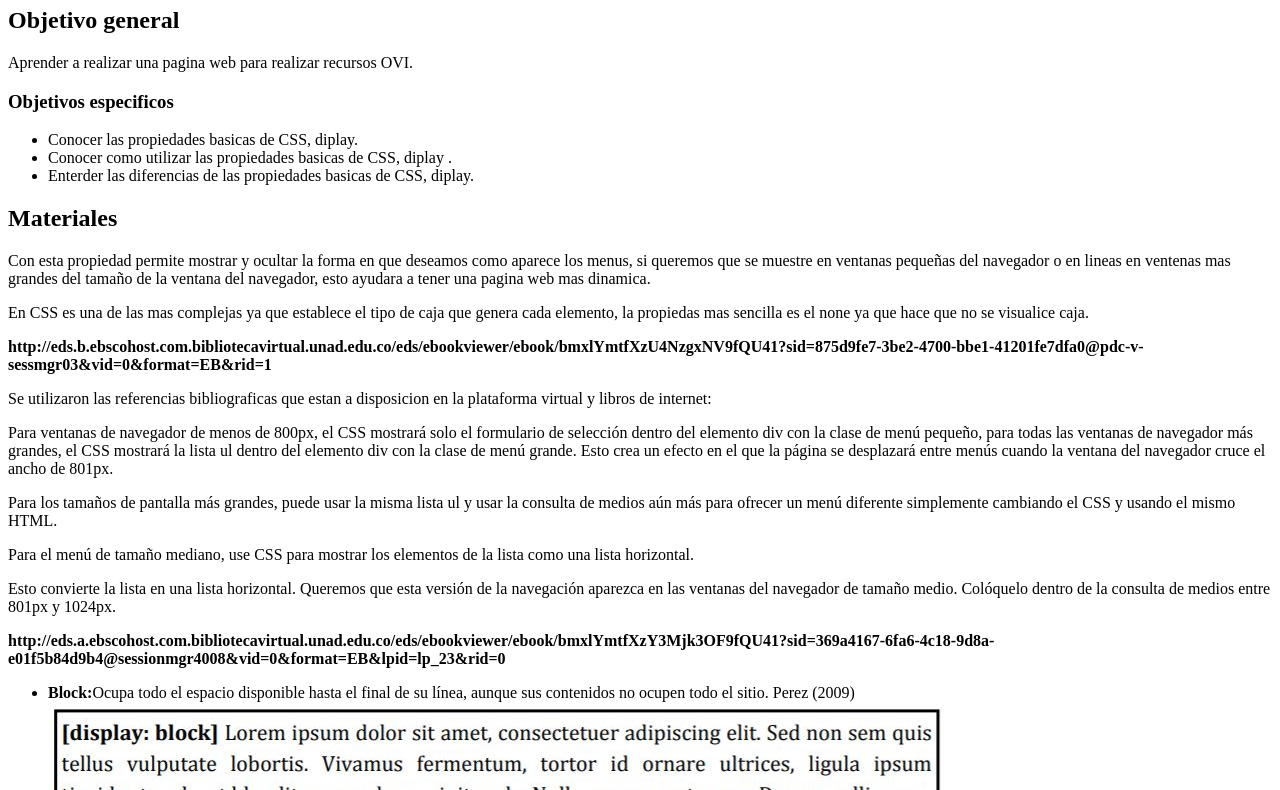
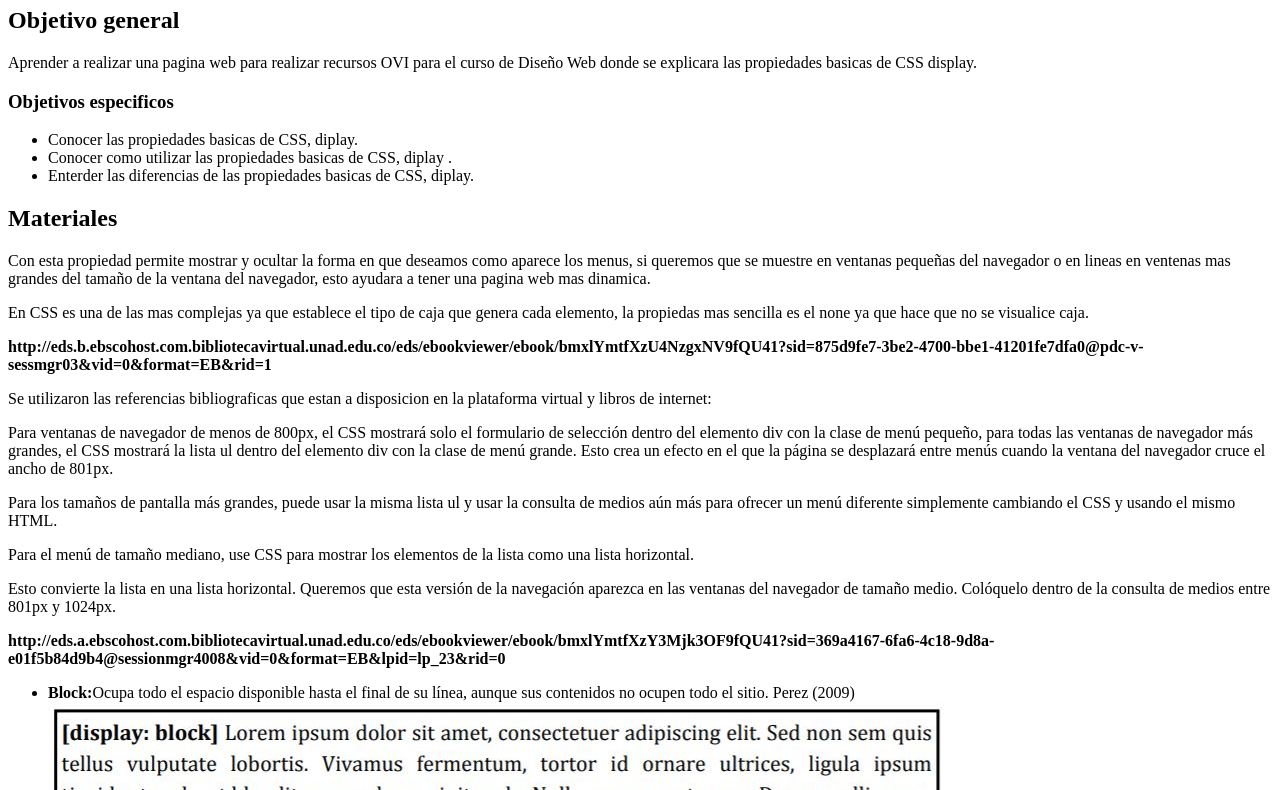
Before and after one commit to syromerob/DSW-SindyRomero, a plain HTML site: page planing.html in a window 1280 px wide. Shown: the part 73-863 px from the top of the page. Drawn offline with Linux system fonts and the light colour scheme.

Commit message:
v2
Se corrije el objetivo general

```diff
--- a/planing.html
+++ b/planing.html
@@ -7,7 +7,7 @@
 <body>
 <h1>Propiedades basicas de CSS display</h1>
 <h2>Objetivo general</h2>
-	<p>Aprender a realizar una pagina web para realizar recursos OVI.</p>
+	<p>Aprender a realizar una pagina web para realizar recursos OVI para el curso de Diseño Web donde se explicara las propiedades basicas de CSS display. </p>
 	<h3>Objetivos especificos</h3>
 	<ul>
 		<li>Conocer las propiedades basicas de CSS, diplay.</li>
```
